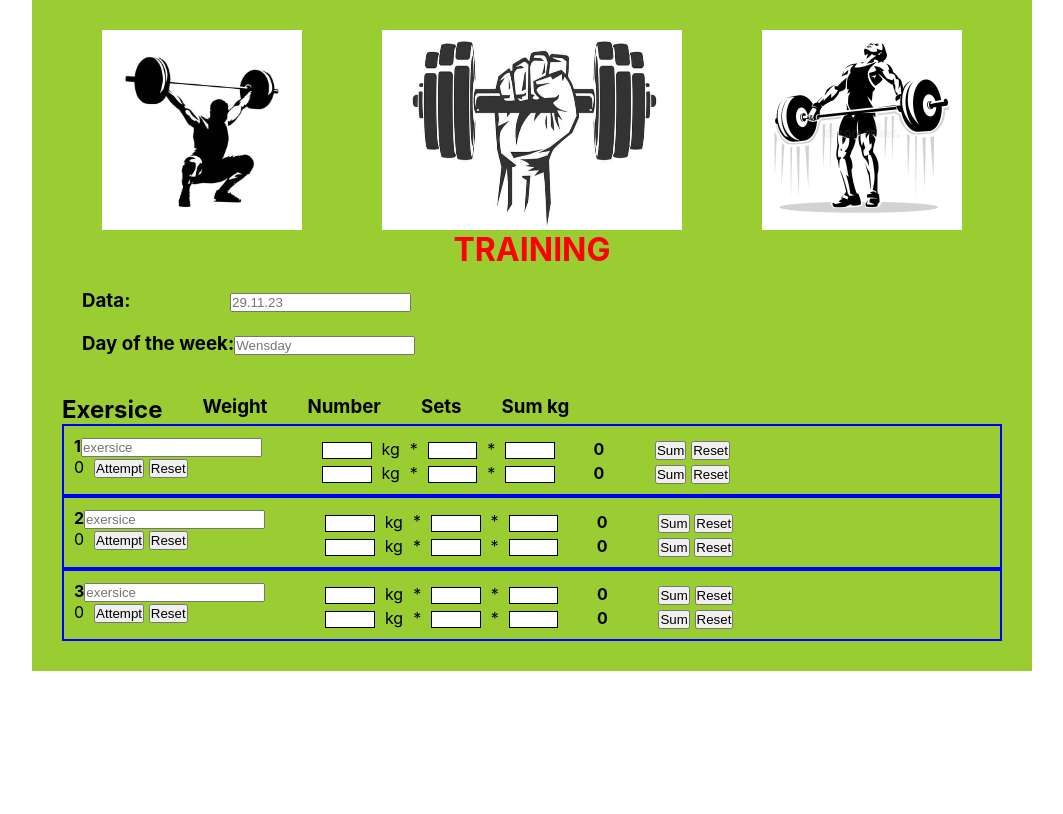
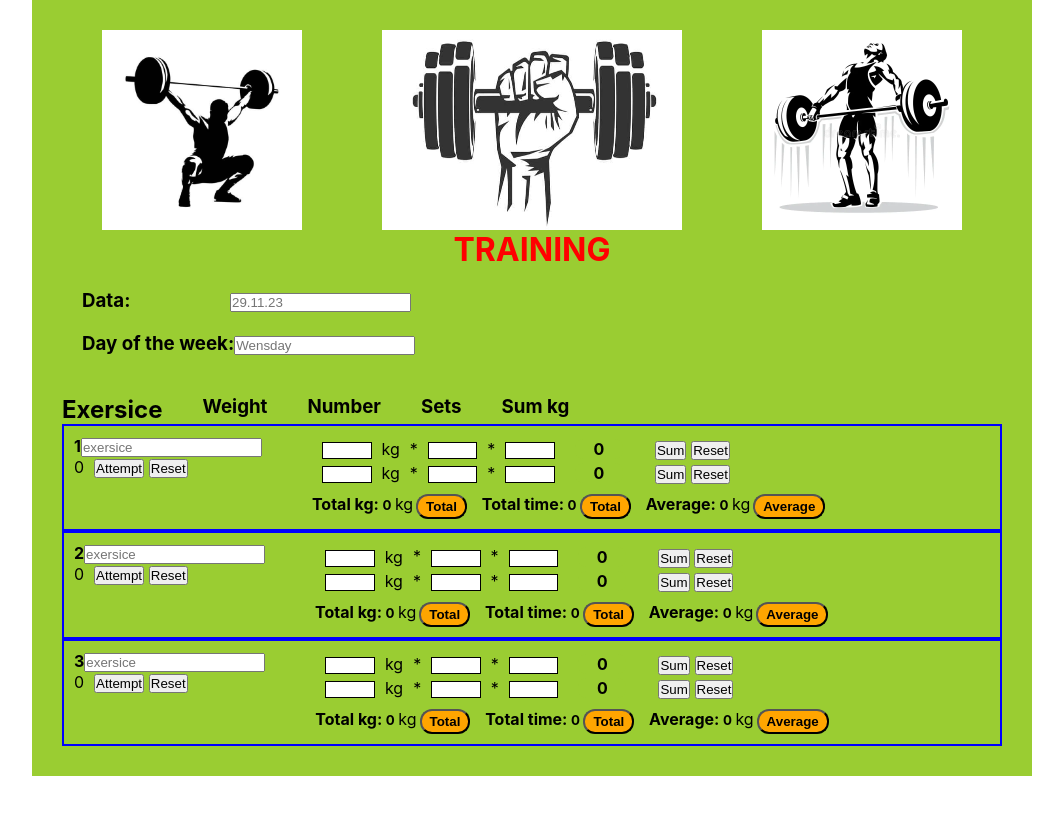
Before and after one commit to Genya10/weightlifting-notebook, a React (Create React App) app: page / in a window 1280 px wide. Shown: the top 814 px of the page, without its empty margins (108-1171 px from the left). Built offline with nearby package versions, Linux system fonts and the light colour scheme.

Commit message:
create and filling TotalPost

```diff
--- /dev/null
+++ b/src/TotalPost/TotalPost.module.css
@@ -0,0 +1,23 @@
+.totalPost{
+    display: flex;
+    gap:10px;
+    margin-top: 10px;
+}
+.total{
+    display: flex;
+    justify-content: center;
+    gap: 3px;
+}
+.postBtn{
+    height: 25px;
+    background-color: orange;
+    border-radius: 12px;
+    font-weight: 600;
+    padding: 2px 8px;
+    cursor: pointer;
+}
+h5{
+    width: 10px;
+    text-align: center;
+    padding-top: 3px;
+}
--- /dev/null
+++ b/src/TotalPost/TotalPost.tsx
@@ -0,0 +1,48 @@
+import React,{useState} from "react";
+import cl from "./TotalPost.module.css";
+
+type PropsTotalPost={
+    inputFirst:number,
+    inputSecond:number,
+    inputTwo:number,
+    inputThree:number,
+    inputFive:number,
+    inputSix:number,
+}
+
+export const TotalPost=(props:PropsTotalPost)=>{
+
+    const[total,setTotal]=useState(0);
+    const[totalNumber,setTotalNumber]=useState(0);
+    const[average,setAverage]=useState(0);
+
+    const getTotal=()=>{
+       setTotal(props.inputFirst + props.inputSecond)
+      }
+      const getTotalNumber=()=>{
+       setTotalNumber((props.inputTwo*props.inputThree)+(props.inputFive*props.inputSix))
+      }
+      const getAverage=()=>{
+        setAverage(Number((total/totalNumber).toFixed(2)));
+      }
+
+    return(
+        <div className={cl.totalPost}>
+      <div className={cl.total}>
+        <h4>Total kg:</h4>
+        <h5>{total}</h5>kg
+        <button className={cl.postBtn} onClick={getTotal}>Total</button>
+      </div>
+      <div className={cl.total}>
+        <h4>Total time:</h4>
+        <h5>{totalNumber}</h5>
+        <button className={cl.postBtn} onClick={getTotalNumber}>Total</button>
+      </div>
+      <div className={cl.total}>
+        <h4>Average:</h4>
+        <h5>{average}</h5>kg
+        <button className={cl.postBtn} onClick={getAverage}>Average</button>
+      </div>
+        </div>
+    )
+}
--- a/src/WeightOnTraining/WeightOnTraining.tsx
+++ b/src/WeightOnTraining/WeightOnTraining.tsx
@@ -1,5 +1,6 @@
 import React, { useState } from "react";
 import cl from "./WeightOnTraining.module.css";
+import { TotalPost } from "../TotalPost/TotalPost";
 
 export const WeightOnTraining = () => {
   const [inputOne, setInputOne] = useState(0);
@@ -35,6 +36,14 @@ export const WeightOnTraining = () => {
             <button onClick={inputGroupSecond}>Sum</button>
             <button onClick={()=>{setInputSecond(0)}}>Reset</button>
             </div>
+            <TotalPost
+                inputFirst={inputFirst}
+                inputSecond={inputSecond}
+                inputTwo={inputTwo}
+                inputThree={inputThree}
+                inputFive={inputFive}
+                inputSix={inputSix}
+                />
      </div>
   )
 };
```
